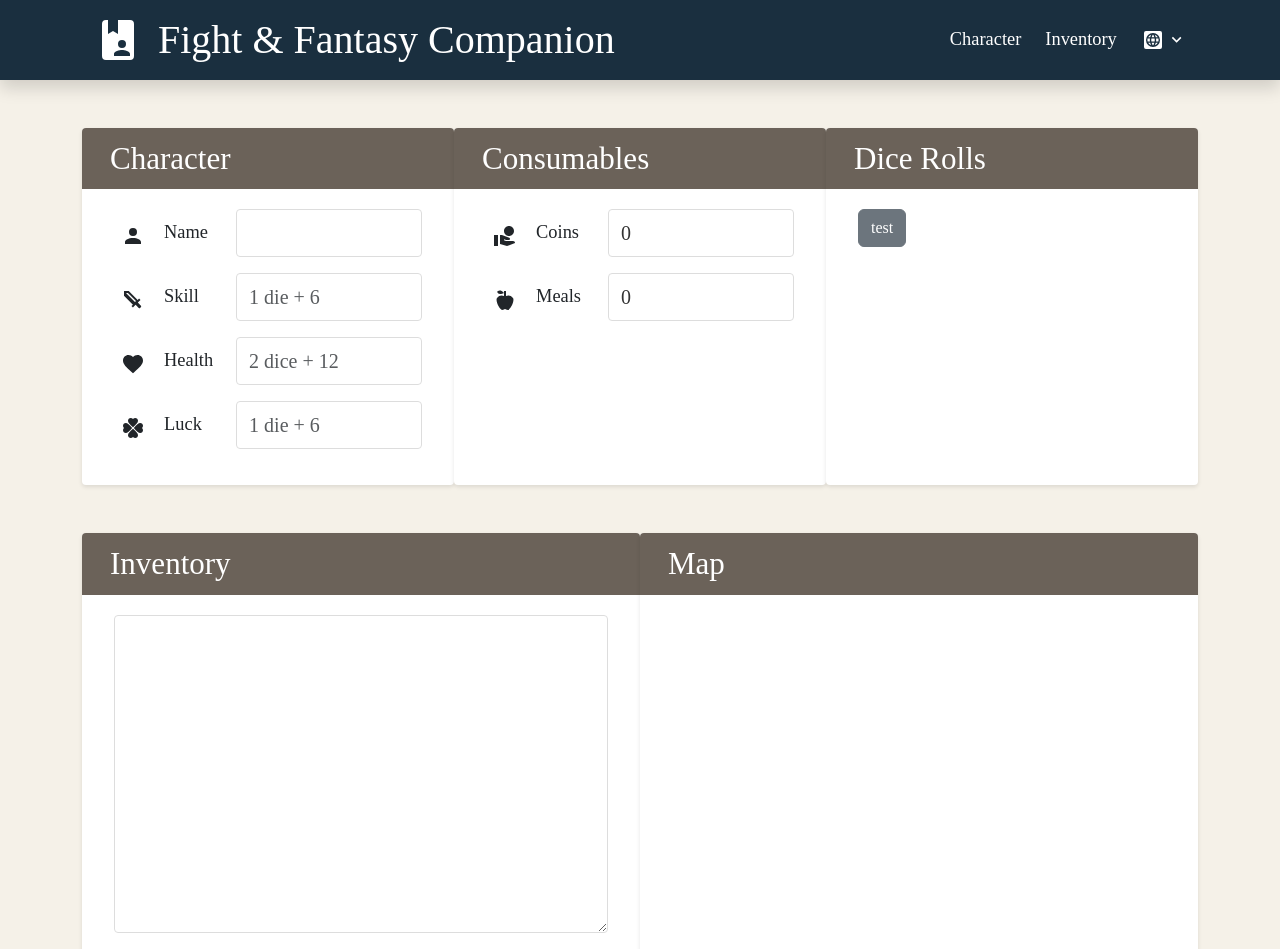
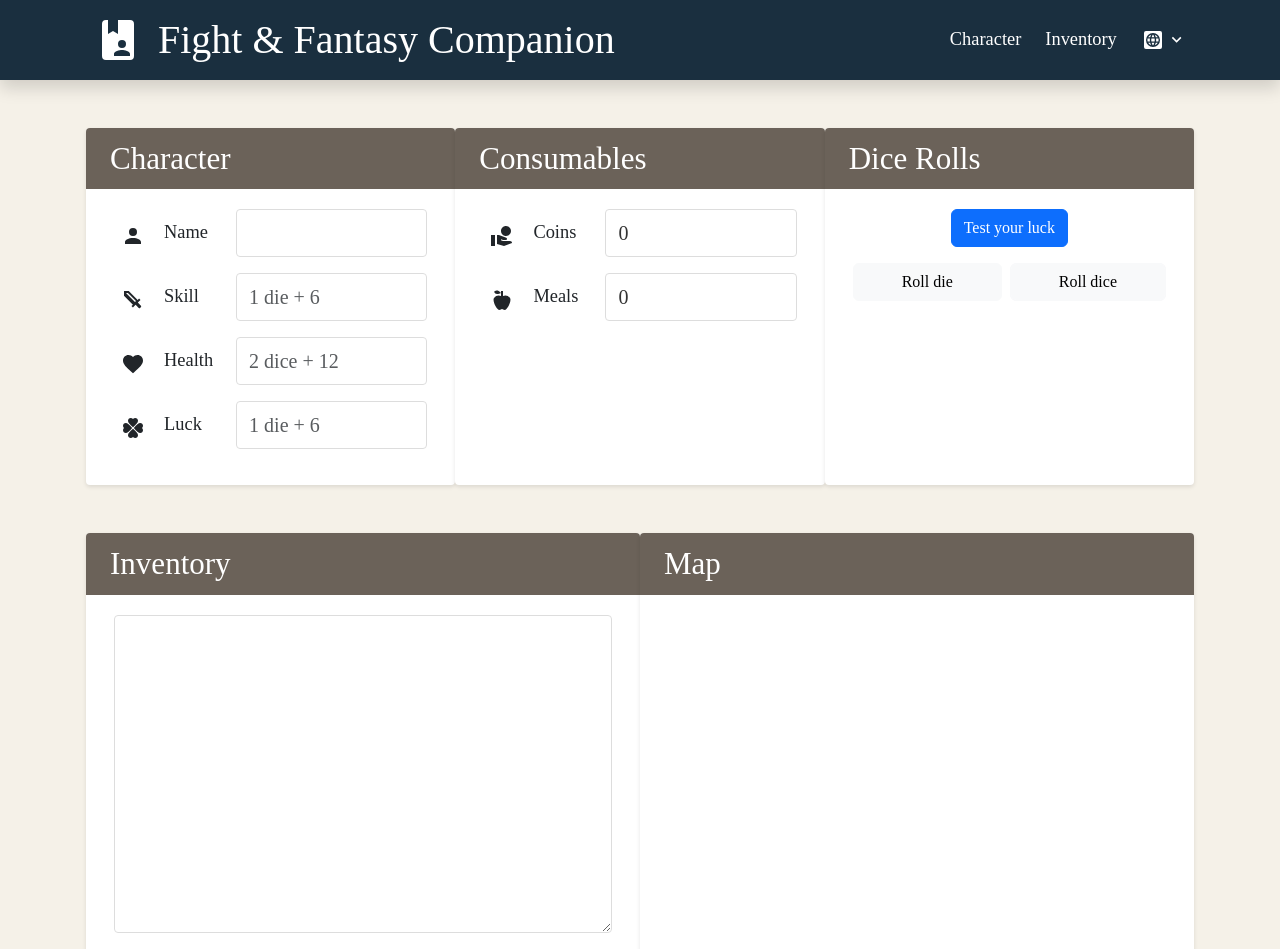
Before and after one commit to dialex/fnf-companion, a React (Vite) app: page / in a window 1280 px wide. Shown: the top 949 px of the page. Built offline with nearby package versions, Linux system fonts and the light colour scheme; the HTML template or start-up script is replaced by a standard one; a web font is replaced by a local one.

Commit message:
feat: add dice roll buttons with translations and update cursor rules

```diff
--- a/src/App.jsx
+++ b/src/App.jsx
@@ -153,8 +153,11 @@ function App() {
         </div>
       </header>
       <main className="container mx-auto px-4 py-5">
-        <div className="row g-4 mb-4">
-          <section id="character" className="col-12 col-md-4 section-container">
+        <div className="row gx-3 mb-4">
+          <section
+            id="character"
+            className="col-12 col-md-4 section-container mb-4"
+          >
             <div className="section-header">
               <h2 className="heading section-title">
                 {name.trim().length > 0 ? name : t('sections.character')}
@@ -229,7 +232,7 @@ function App() {
           </section>
           <section
             id="consumables"
-            className="col-12 col-md-4 section-container"
+            className="col-12 col-md-4 section-container mb-4"
           >
             <div className="section-header">
               <h2 className="heading section-title">
@@ -271,7 +274,7 @@ function App() {
           </section>
           <section
             id="dice-rolls"
-            className="col-12 col-md-4 section-container"
+            className="col-12 col-md-4 section-container mb-4"
           >
             <div className="section-header">
               <h2 className="heading section-title">
@@ -279,14 +282,32 @@ function App() {
               </h2>
             </div>
             <div className="section-content">
-              <button type="button" className="btn btn-secondary">
-                test
-              </button>
+              <div className="d-flex flex-column gap-3">
+                <div className="d-flex justify-content-center">
+                  <button type="button" className="btn btn-primary">
+                    {t('dice.testYourLuck')}
+                  </button>
+                </div>
+                <div className="d-flex gap-2">
+                  <button type="button" className="btn btn-light flex-fill">
+                    {t('dice.roll1')}
+                  </button>
+                  <button type="button" className="btn btn-light flex-fill">
+                    {t('dice.roll2')}
+                  </button>
+                </div>
+                <div style={{ minHeight: '100px' }}>
+                  {/* Dice roll results will be displayed here */}
+                </div>
+              </div>
             </div>
           </section>
         </div>
-        <div className="row g-4 mb-4">
-          <section id="inventory" className="col-12 col-md-6 section-container">
+        <div className="row gx-3 mb-4">
+          <section
+            id="inventory"
+            className="col-12 col-md-6 section-container mb-4"
+          >
             <div className="section-header">
               <h2 className="heading section-title">
                 {t('sections.inventory')}
@@ -302,7 +323,10 @@ function App() {
               />
             </div>
           </section>
-          <section id="map" className="col-12 col-md-6 section-container">
+          <section
+            id="map"
+            className="col-12 col-md-6 section-container mb-4 px-2"
+          >
             <div className="section-header">
               <h2 className="heading section-title">{t('sections.map')}</h2>
             </div>
@@ -310,7 +334,7 @@ function App() {
           </section>
         </div>
         <div className="row g-4">
-          <section id="fight" className="col-12 section-container">
+          <section id="fight" className="col-12 section-container mb-4">
             <div className="section-header">
               <h2 className="heading section-title">{t('sections.fight')}</h2>
             </div>
```
Also changed, not shown: 1 other file (tests, documents, lock files or other folders).
